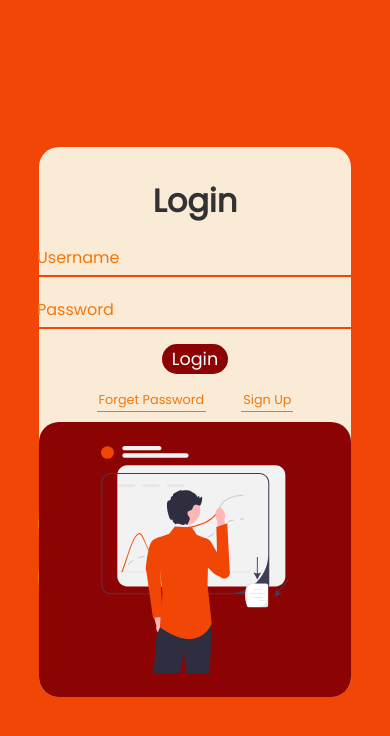
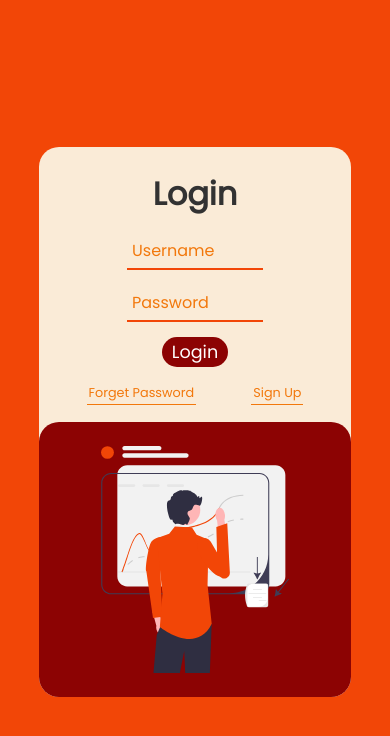
Before and after one commit to Yuriferr/login-cadastro-tela-unica, a plain HTML site: page index.html in a window 390 px wide. Drawn offline with Linux system fonts and the light colour scheme.

Commit message:
teste de erro

```diff
--- a/style.css
+++ b/style.css
@@ -138,14 +138,16 @@ button{
         width: 100%;
         height: 50%;
         gap: 15px;
-        padding: 20px;
     }
 
     .cadastro{
         width: 100%;
         height: 50%;
         gap: 15px;
-        padding: 20px;
+    }
+
+    input{
+        width: 50%;
     }
 
     button{
```
